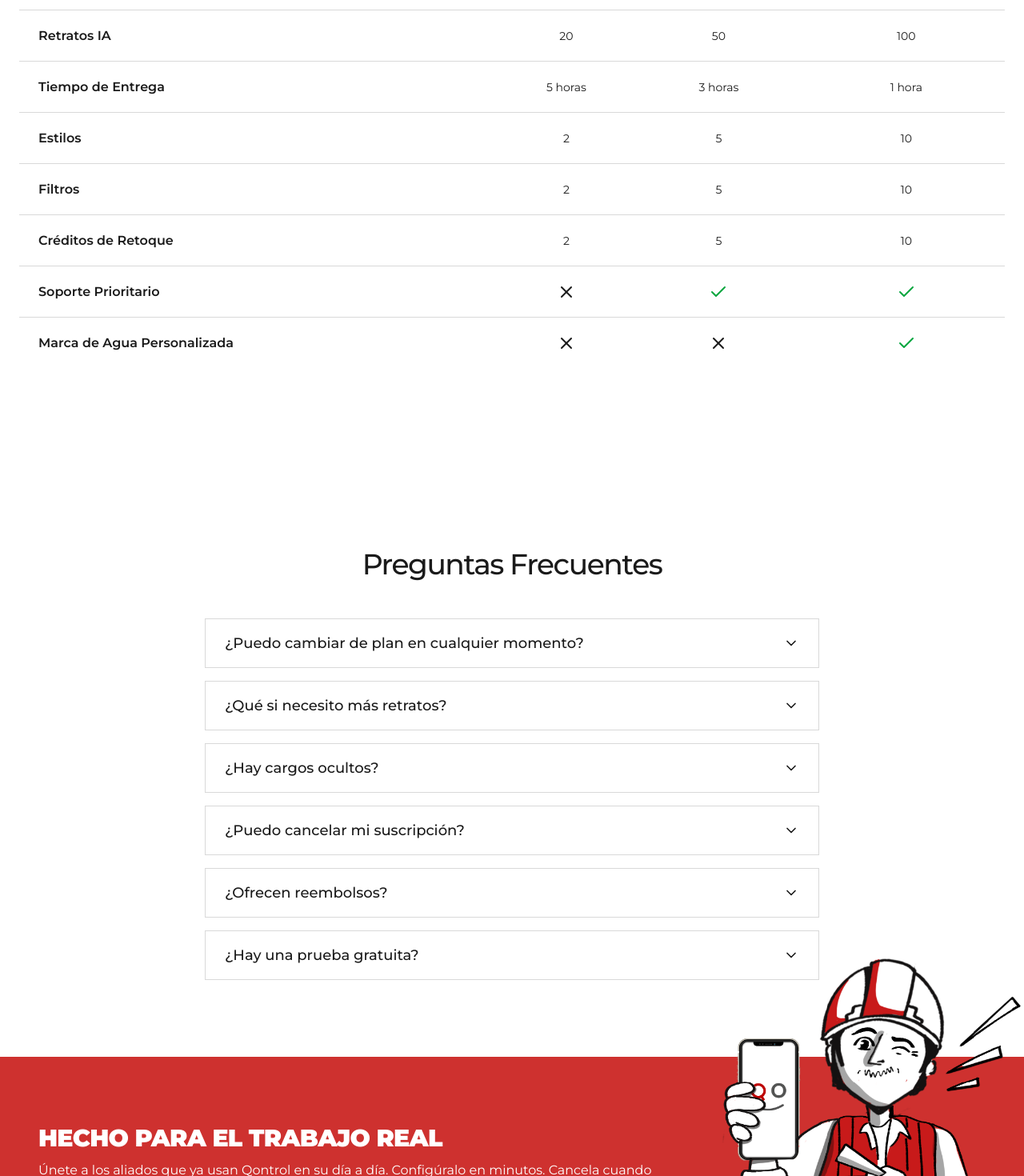
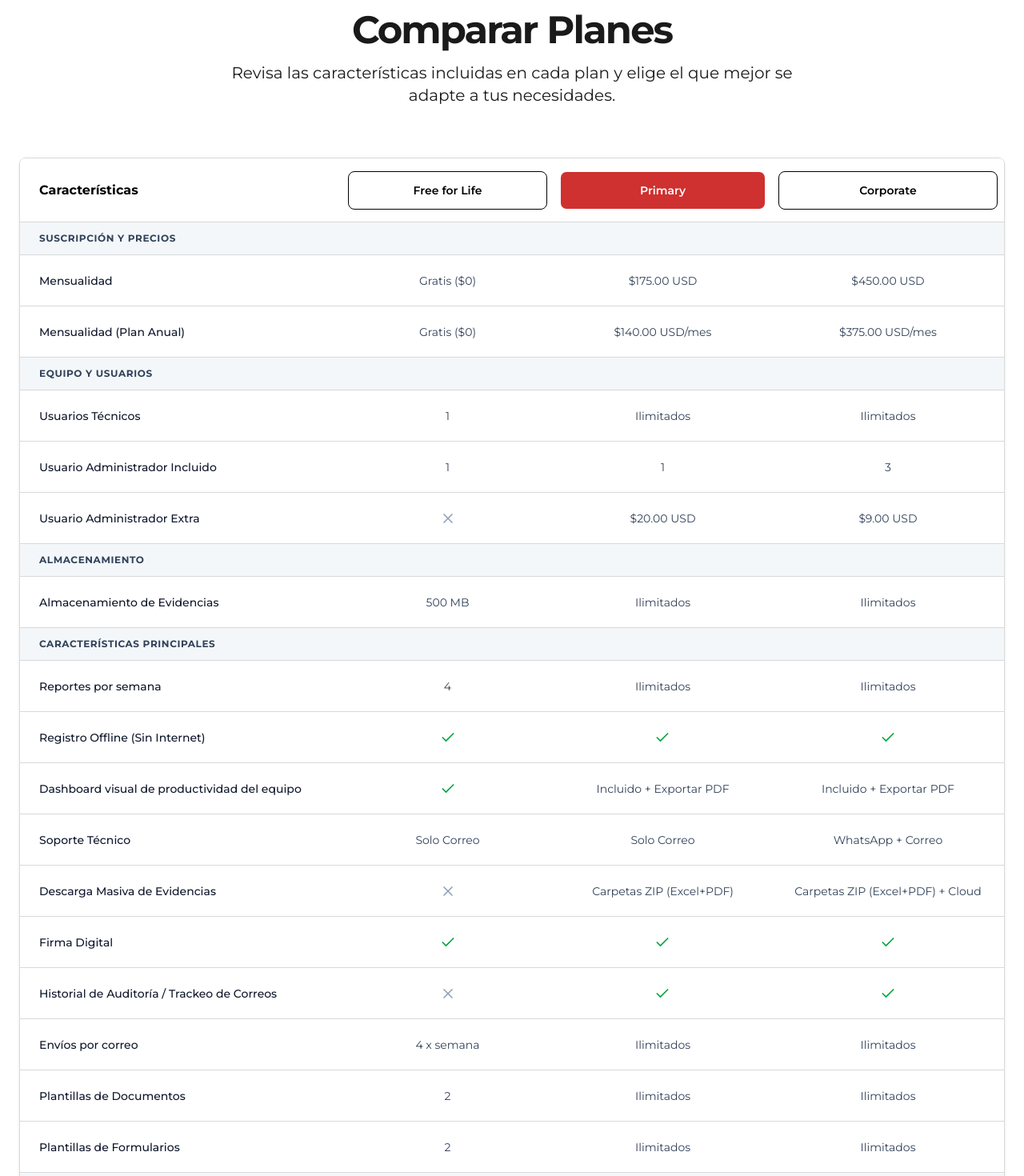
Before and after one commit to aldoeconomia/home, a Next.js app in the folder landing/: page /pricing in a window 1280 px wide. Shown: the part 1330-2800 px from the top of the page at 80% size. Built offline with nearby package versions, Linux system fonts and the light colour scheme.

Commit message:
pagina de precios y faq mejorado, ok, falta por editar mas la tabla de comparison-table-plans.tsx.

```diff
--- a/landing/src/components/comparison-table-plans.tsx
+++ b/landing/src/components/comparison-table-plans.tsx
@@ -1,8 +1,8 @@
 "use client";
 
+import React from "react";
 import { Check, X } from "lucide-react";
 import { Button } from "@/components/ui/button";
-
 import {
   Table,
   TableBody,
@@ -12,57 +12,176 @@ import {
   TableRow,
 } from "@/components/ui/table";
 
-type ComparisonRow = {
+export type ComparisonRow = {
   feature: string;
   starter: boolean | string;
   advanced: boolean | string;
   premium: boolean | string;
 };
 
-type ComparisonSection = {
+export type ComparisonSection = {
   title: string;
   rows: ComparisonRow[];
 };
 
-const COMPARISON_SECTIONS: ComparisonSection[] = [
+export const COMPARISON_SECTIONS: ComparisonSection[] = [
+  {
+    title: "Suscripción y Precios",
+    rows: [
+      {
+        feature: "Mensualidad",
+        starter: "Gratis ($0)",
+        advanced: "$175.00 USD",
+        premium: "$450.00 USD",
+      },
+      {
+        feature: "Mensualidad (Plan Anual)",
+        starter: "Gratis ($0)",
+        advanced: "$140.00 USD/mes",
+        premium: "$375.00 USD/mes",
+      },
+    ],
+  },
+  {
+    title: "Equipo y Usuarios",
+    rows: [
+      {
+        feature: "Usuarios Técnicos",
+        starter: "1",
+        advanced: "Ilimitados",
+        premium: "Ilimitados",
+      },
+      {
+        feature: "Usuario Administrador Incluido",
+        starter: "1",
+        advanced: "1",
+        premium: "3",
+      },
+      {
+        feature: "Usuario Administrador Extra",
+        starter: false,
+        advanced: "$20.00 USD",
+        premium: "$9.00 USD",
+      },
+    ],
+  },
+  {
+    title: "Almacenamiento",
+    rows: [
+      {
+        feature: "Almacenamiento de Evidencias",
+        starter: "500 MB",
+        advanced: "Ilimitados",
+        premium: "Ilimitados",
+      },
+    ],
+  },
   {
     title: "Características Principales",
     rows: [
       {
-        feature: "Retratos IA",
-        starter: "20",
-        advanced: "50",
-        premium: "100",
+        feature: "Reportes por semana",
+        starter: "4",
+        advanced: "Ilimitados",
+        premium: "Ilimitados",
       },
       {
-        feature: "Tiempo de Entrega",
-        starter: "5 horas",
-        advanced: "3 horas",
-        premium: "1 hora",
-      },
-      { feature: "Estilos", starter: "2", advanced: "5", premium: "10" },
-      { feature: "Filtros", starter: "2", advanced: "5", premium: "10" },
-      {
-        feature: "Créditos de Retoque",
-        starter: "2",
-        advanced: "5",
-        premium: "10",
-      },
-    ],
+        feature: "Registro Offline (Sin Internet)",
+        starter: true,
+        advanced: true,
+        premium: true,
       },
       {
-    title: "Soporte y Avanzado",
-    rows: [
+        feature: "Dashboard visual de productividad del equipo",
+        starter: true,
+        advanced: "Incluido + Exportar PDF",
+        premium: "Incluido + Exportar PDF",
+      },
       {
-        feature: "Soporte Prioritario",
+        feature: "Soporte Técnico",
+        starter: "Solo Correo",
+        advanced: "Solo Correo",
+        premium: "WhatsApp + Correo",
+      },
+      {
+        feature: "Descarga Masiva de Evidencias",
+        starter: false,
+        advanced: "Carpetas ZIP (Excel+PDF)",
+        premium: "Carpetas ZIP (Excel+PDF) + Cloud",
+      },
+      {
+        feature: "Firma Digital",
+        starter: true,
+        advanced: true,
+        premium: true,
+      },
+      {
+        feature: "Historial de Auditoría / Trackeo de Correos",
         starter: false,
         advanced: true,
         premium: true,
       },
       {
-        feature: "Marca de Agua Personalizada",
+        feature: "Envíos por correo",
+        starter: "4 x semana",
+        advanced: "Ilimitados",
+        premium: "Ilimitados",
+      },
+      {
+        feature: "Plantillas de Documentos",
+        starter: "2",
+        advanced: "Ilimitados",
+        premium: "Ilimitados",
+      },
+      {
+        feature: "Plantillas de Formularios",
+        starter: "2",
+        advanced: "Ilimitados",
+        premium: "Ilimitados",
+      },
+    ],
+  },
+  {
+    title: "Personalización y Add-ons",
+    rows: [
+      {
+        feature: "Marca Blanca en Documentos",
         starter: false,
         advanced: false,
+        premium: true,
+      },
+    ],
+  },
+  {
+    title: "Setup y Capacitación",
+    rows: [
+      {
+        feature: "Configuración Inicial / Setup",
+        starter: false,
+        advanced: "$90.00 USD",
+        premium: true,
+      },
+      {
+        feature: "Capacitación Remota (Sesión 30 min)",
+        starter: false,
+        advanced: "$90.00 USD",
+        premium: true,
+      },
+      {
+        feature: "Videos Tutoriales",
+        starter: true,
+        advanced: true,
+        premium: true,
+      },
+    ],
+  },
+  {
+    title: "Beneficios Adicionales",
+    rows: [
+      {
+        feature: 'Certificado Mensual "Empresa Verde / Cero Papel"',
+        starter: true,
+        advanced: true,
         premium: true,
       },
     ],
@@ -78,143 +197,145 @@ export function ComparisonTablePlans() {
               Comparar Planes
             </h2>
             <p className="text-muted-foreground text-lg md:text-xl">
-            Ve que caracteristicas estan incluidas en cada plan. Elige el
-            perfecto para tus necesidades.
+              Revisa las características incluidas en cada plan y elige el que
+              mejor se adapte a tus necesidades.
             </p>
           </div>
 
-        {/* Buttons above header - Desktop */}
-        {/* Removed - buttons now in table header */}
-
-        {/* Desktop/tablet (md+) table */}
-        <div className="hidden md:block  ">
+          {/* Table */}
+          <div className="hidden md:block border rounded-lg overflow-hidden shadow-sm">
             <Table className="w-full bg-white">
               <TableHeader className="bg-white">
-              {/* Buttons Row */}
                 <TableRow className="h-20 border-b bg-white">
-                <TableHead className=" text-base font-bold py-4 px-6">
-                  {/* Empty cell for Features column */}
+                  <TableHead className="w-[30%] text-base font-bold py-4 px-6 text-black">
+                    Características
                   </TableHead>
-                <TableHead className="">
+                  <TableHead className="w-[23%]">
                     <div className="flex items-center justify-center">
                       <Button
                           variant="outline"
-                      className="w-full h-12 text-sm text-black border-black"
+                          className="w-full h-12 text-sm text-black border-black font-semibold"
                       >
-                      Inicio
+                        Free for Life
                       </Button>
                     </div>
                   </TableHead>
-                <TableHead className="">
+                  <TableHead className="w-[23%]">
                     <div className="flex items-center justify-center">
                       <Button
                           variant="default"
-                      className="w-full h-12 text-sm  text-white bg-primary"
+                          className="w-full h-12 text-sm text-white bg-primary font-semibold"
                       >
-                      Avanzado
+                        Primary
                       </Button>
                     </div>
                   </TableHead>
-                <TableHead className="w-[20%]">
+                  <TableHead className="w-[24%]">
                     <div className="flex items-center justify-center">
                       <Button
                           variant="outline"
-                      className="w-full h-12 text-sm  text-black  border-black"
+                          className="w-full h-12 text-sm text-black border-black font-semibold"
                       >
-                      Premium
+                        Corporate
                       </Button>
                     </div>
                   </TableHead>
                 </TableRow>
               </TableHeader>
               <TableBody>
-              {COMPARISON_SECTIONS[0].rows.map((row, idx) => (
-                <TableRow key={`core-${idx}`} className="h-16 border-">
-                  <TableCell className="text-base font-semibold py-4 px-6">
+                {COMPARISON_SECTIONS.map((section, sectionIdx) => (
+                    <React.Fragment key={`section-${sectionIdx}`}>
+                      {/* Encabezado de la categoría */}
+                      <TableRow className="bg-slate-100/80 border-y">
+                        <TableCell
+                            colSpan={4}
+                            className="py-3 px-6 text-xs font-bold uppercase text-slate-700 tracking-wider"
+                        >
+                          {section.title}
+                        </TableCell>
+                      </TableRow>
+
+                      {/* Filas de características */}
+                      {section.rows.map((row, rowIdx) => (
+                          <TableRow
+                              key={`row-${sectionIdx}-${rowIdx}`}
+                              className="h-16 border-b hover:bg-slate-50/50"
+                          >
+                            <TableCell className="text-sm font-medium py-4 px-6 text-slate-900">
                               {row.feature}
                             </TableCell>
+
+                            {/* Starter */}
                             <TableCell className="py-4">
-                    <div className="flex items-center justify-center">
-                      <span className="font-normal">{row.starter}</span>
+                              <div className="flex items-center justify-center text-center text-sm">
+                                {typeof row.starter === "boolean" ? (
+                                    row.starter ? (
+                                        <Check
+                                            className="size-5 text-green-600"
+                                            aria-hidden="true"
+                                        />
+                                    ) : (
+                                        <X
+                                            className="size-5 text-slate-400"
+                                            aria-hidden="true"
+                                        />
+                                    )
+                                ) : (
+                                    <span className="font-normal text-slate-700">
+                              {row.starter}
+                            </span>
+                                )}
                               </div>
                             </TableCell>
+
+                            {/* Advanced */}
                             <TableCell className="py-4">
-                    <div className="flex items-center justify-center">
-                      <span className="font-normal">{row.advanced}</span>
+                              <div className="flex items-center justify-center text-center text-sm">
+                                {typeof row.advanced === "boolean" ? (
+                                    row.advanced ? (
+                                        <Check
+                                            className="size-5 text-green-600"
+                                            aria-hidden="true"
+                                        />
+                                    ) : (
+                                        <X
+                                            className="size-5 text-slate-400"
+                                            aria-hidden="true"
+                                        />
+                                    )
+                                ) : (
+                                    <span className="font-normal text-slate-700">
+                              {row.advanced}
+                            </span>
+                                )}
                               </div>
                             </TableCell>
+
+                            {/* Premium */}
                             <TableCell className="py-4">
-                    <div className="flex items-center justify-center">
-                      <span className="font-normal">{row.premium}</span>
+                              <div className="flex items-center justify-center text-center text-sm">
+                                {typeof row.premium === "boolean" ? (
+                                    row.premium ? (
+                                        <Check
+                                            className="size-5 text-green-600"
+                                            aria-hidden="true"
+                                        />
+                                    ) : (
+                                        <X
+                                            className="size-5 text-slate-400"
+                                            aria-hidden="true"
+                                        />
+                                    )
+                                ) : (
+                                    <span className="font-normal text-slate-700">
+                              {row.premium}
+                            </span>
+                                )}
                               </div>
                             </TableCell>
                           </TableRow>
                       ))}
-
-              {COMPARISON_SECTIONS[1].rows.map((row, idx) => (
-                <TableRow key={`support-${idx}`} className="h-16 border-b ">
-                  <TableCell className="text-base font-semibold py-4 px-6">
-                    {row.feature}
-                  </TableCell>
-
-                  <TableCell className="py-4">
-                    <div className="flex items-center justify-center">
-                      {typeof row.starter === "boolean" ? (
-                        row.starter ? (
-                          <Check
-                            className="size-6 text-green-600"
-                            aria-hidden="true"
-                          />
-                        ) : (
-                          <X
-                            className="size-6 text-muted-foreground"
-                            aria-hidden="true"
-                          />
-                        )
-                      ) : (
-                        <span className="font-normal">{row.starter}</span>
-                      )}
-                    </div>
-                  </TableCell>
-                  <TableCell className="py-4">
-                    <div className="flex items-center justify-center">
-                      {typeof row.advanced === "boolean" ? (
-                        row.advanced ? (
-                          <Check
-                            className="size-6 text-green-600"
-                            aria-hidden="true"
-                          />
-                        ) : (
-                          <X
-                            className="size-6 text-muted-foreground"
-                            aria-hidden="true"
-                          />
-                        )
-                      ) : (
-                        <span className="font-normal">{row.advanced}</span>
-                      )}
-                    </div>
-                  </TableCell>
-                  <TableCell className="py-4">
-                    <div className="flex items-center justify-center">
-                      {typeof row.premium === "boolean" ? (
-                        row.premium ? (
-                          <Check
-                            className="size-6 text-green-600"
-                            aria-hidden="true"
-                          />
-                        ) : (
-                          <X
-                            className="size-6 text-muted-foreground"
-                            aria-hidden="true"
-                          />
-                        )
-                      ) : (
-                        <span className="font-normal">{row.premium}</span>
-                      )}
-                    </div>
-                  </TableCell>
-                </TableRow>
+                    </React.Fragment>
                 ))}
               </TableBody>
             </Table>
--- a/landing/src/components/faq.tsx
+++ b/landing/src/components/faq.tsx
@@ -6,34 +6,34 @@ import { cn } from "@/lib/utils";
 
 const faqs = [
   {
-    question: "¿Puedo cambiar de plan en cualquier momento?",
+    question: "¿El plan gratuito tiene límite de tiempo?",
     answer:
-      "Sí, puedes mejorar o reducir tu plan en cualquier momento. Los cambios surtirán efecto inmediatamente.",
+        "No, el plan Free for Life es gratis para siempre y no requiere tarjeta de crédito. Incluye 1 usuario técnico, 1 administrador, 500 MB de almacenamiento y hasta 4 reportes por semana para que comiences sin prisa.",
   },
   {
-    question: "¿Qué si necesito más retratos?",
+    question: "¿Puedo cambiar de plan si mi equipo crece?",
     answer:
-      "Puedes agregar retratos adicionales a tu plan en cualquier momento. Contacta a nuestro equipo de soporte para paquetes personalizados.",
+        "Sí, totalmente. Puedes hacer upgrade o downgrade de tu plan en cualquier momento desde tu panel de control. Si decides subir de plan, la diferencia se ajustará automáticamente a tu facturación.",
   },
   {
-    question: "¿Hay cargos ocultos?",
+    question: "¿Tienen algún descuento si pago de forma anual?",
     answer:
-      "No, no hay cargos ocultos. El precio que ves es el precio que pagas. Todas las características están incluidas.",
+        "Sí, al elegir el pago anual ahorras 2 meses completos de suscripción. El plan Primary pasa de $175 USD a $140 USD/mes ($1,720 USD al año) y el plan Corporate pasa de $450 USD a $375 USD/mes ($4,500 USD al año).",
   },
   {
-    question: "¿Puedo cancelar mi suscripción?",
+    question: "¿Qué pasa si necesito administradores adicionales?",
     answer:
-      "Sí, puedes cancelar en cualquier momento sin penalizaciones. Tu acceso continúa hasta el final de tu período de facturación.",
+        "Si estás en el plan Primary puedes agregar usuarios administradores extra por $20.00 USD/mes cada uno. En el plan Corporate el costo preferencial por administrador extra es de solo $9.00 USD/mes (además de los 3 que ya vienen incluidos).",
   },
   {
-    question: "¿Ofrecen reembolsos?",
+    question: "¿Cobran costo de instalación o configuración inicial?",
     answer:
-      "Ofrecemos una garantía de devolución de dinero de 7 días si no estás satisfecho con nuestro servicio.",
+        "En los planes Free y Primary puedes empezar de inmediato por tu cuenta. Si deseas que nuestro equipo realice la configuración inicial o capacite a tu personal en Primary, ofrecemos la sesión por $90.00 USD. En el plan Corporate, la configuración inicial y capacitación están 100% incluidas sin costo extra.",
   },
   {
-    question: "¿Hay una prueba gratuita?",
+    question: "¿Hay plazos forzosos o puedo cancelar cuando quiera?",
     answer:
-      "Sí, ofrecemos una prueba gratuita de 14 días para nuevos usuarios. No se requiere tarjeta de crédito para comenzar.",
+        "Sin contratos forzosos. Puedes cancelar tu suscripción mensual en cualquier momento sin penalizaciones. Conservarás el acceso a la plataforma y a tus evidencias hasta el final del periodo que ya hayas pagado.",
   },
 ];
 
--- a/landing/src/components/pricing.tsx
+++ b/landing/src/components/pricing.tsx
@@ -14,13 +14,15 @@ const plans = [
     name: "Free for Life",
     price: 0,
     description:
-      "Perfect for individuals getting started. No credit card required.",
+        "Ideal para profesionales que están empezando. Sin necesidad de tarjeta de crédito.",
     features: [
-      "Tiempo de entrega: 5 horas",
-      "20 retratos IA",
-      "2 estilos a elegir",
-      "2 filtros a elegir",
-      "2 créditos de retoque",
+      "1 Usuario Técnico + 1 Administrador",
+      "500 MB de Almacenamiento de evidencias",
+      "4 Reportes y envíos por semana",
+      "Registro Offline (Sin Internet)",
+      "Firma Digital incluida",
+      "2 Plantillas de documentos y formularios",
+      "Soporte por Correo",
     ],
     buttonText: "Try Free",
   },
@@ -29,13 +31,15 @@ const plans = [
     price: 175,
     isRecommended: true,
     description:
-      "The full Qontrol experience for professionals who want a true partner in their work.",
+        "La experiencia completa de Qontrol para profesionales que buscan un verdadero aliado en su trabajo.",
     features: [
-      "Tiempo de entrega: 3 horas",
-      "50 retratos IA",
-      "5 estilos a elegir",
-      "5 filtros a elegir",
-      "5 créditos de retoque",
+      "Usuarios Técnicos ilimitados",
+      "Almacenamiento de evidencias ilimitado",
+      "Reportes y envíos por correo ilimitados",
+      "Dashboard de productividad con exportación a PDF",
+      "Descarga masiva de evidencias en ZIP (Excel + PDF)",
+      "Plantillas ilimitadas de documentos y formularios",
+      "Firma Digital e Historial de Auditoría",
     ],
     buttonText: "Try Free",
     isPopular: true,
@@ -44,13 +48,15 @@ const plans = [
     name: "Corporate",
     price: 450,
     description:
-      "For growing teams that want shared intelligence, role-based access, and centralized control.",
+        "Para equipos en crecimiento que necesitan optimizar tiempos, organizar evidencias y escalar sus operaciones.",
     features: [
-      "Tiempo de entrega: 1 hora",
-      "100 retratos IA",
-      "10 estilos a elegir",
-      "10 filtros a elegir",
-      "10 créditos de retoque",
+      "Todo lo incluido en el plan Primary",
+      "3 Usuarios Administradores incluidos",
+      "Soporte prioritario por WhatsApp + Correo",
+      "Marca blanca personalizada en documentos",
+      "Descarga masiva e integración Cloud",
+      "Configuración inicial y setup 100% incluido",
+      "Capacitación remota para tu equipo incluida",
     ],
     buttonText: "Try Free",
   },
@@ -92,7 +98,7 @@ const Pricing = () => {
               )}
               <h3 className="font-medium text-lg">{plan.name}</h3>
               <p className="mt-4 font-satoshi font-semibold text-4xl">
-                ${plan.price}
+                ${plan.price} USD
               </p>
               <p className="mt-4 text-muted-foreground">{plan.description}</p>
               <Separator className="my-6" />
```
Lines whose indentation alone changed are shown as unchanged.
